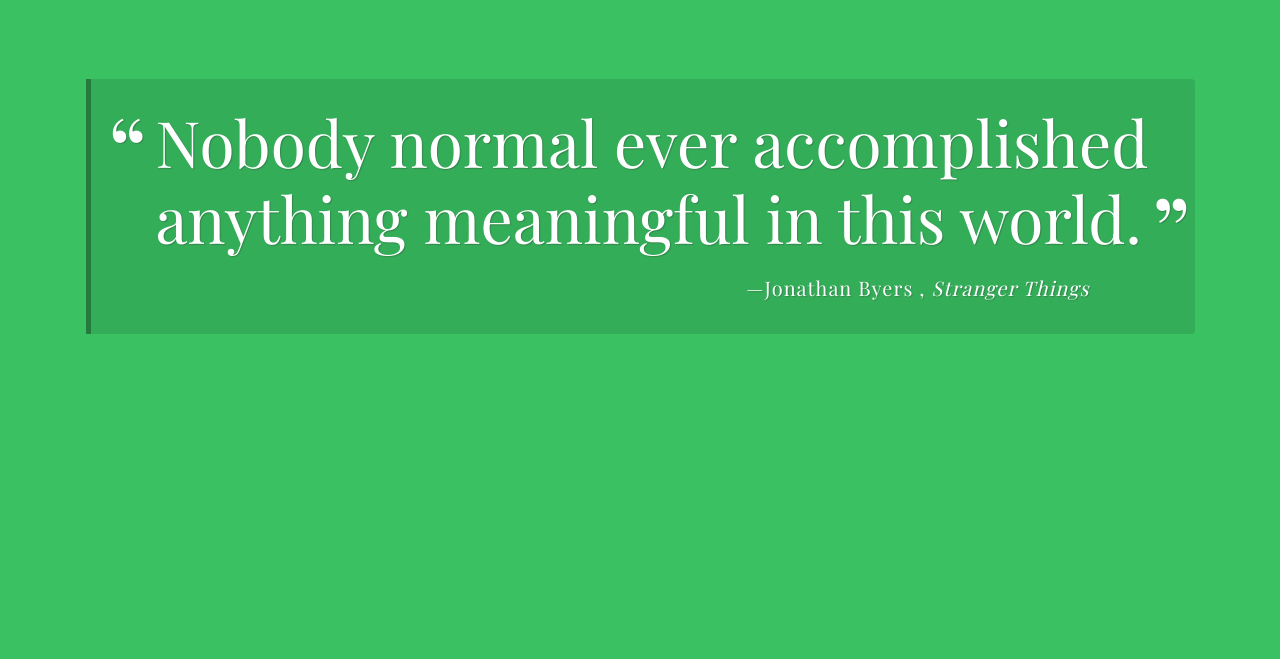
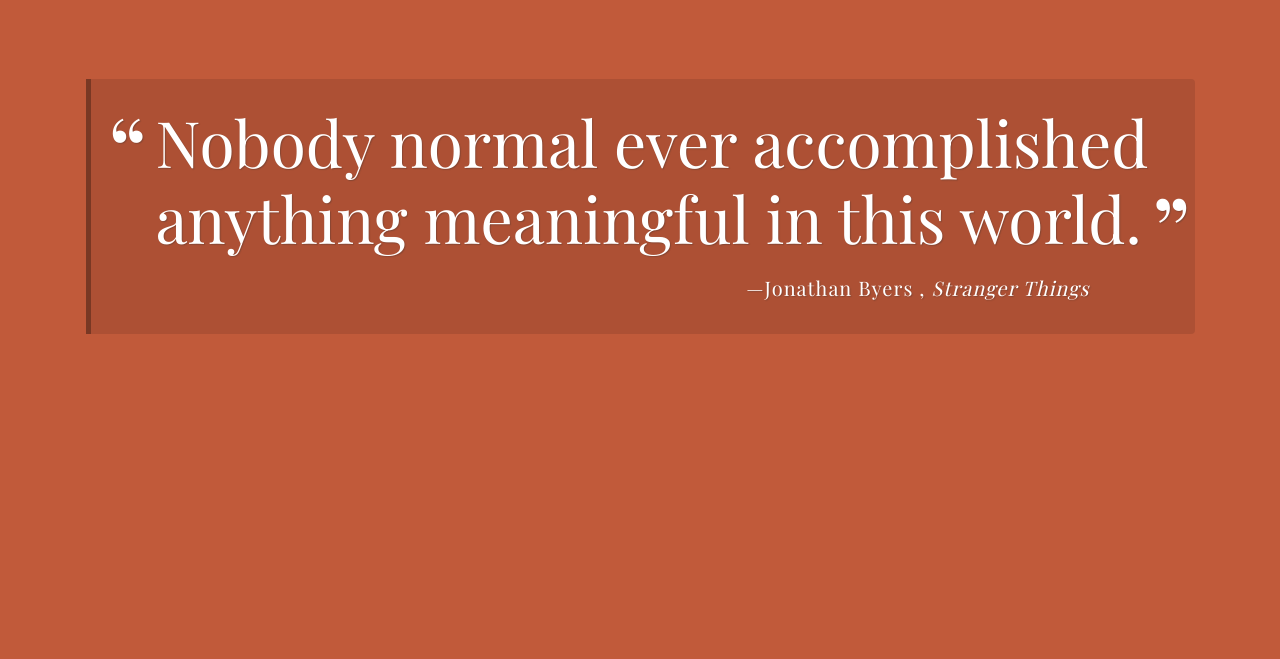
Before and after one commit to TravisAlstrand/fsjs-project-1, a plain HTML site: page index.html in a window 1280 px wide. Shown: the part 141-800 px from the top of the page. Drawn offline with nearby package versions, Linux system fonts and the light colour scheme; a web font is replaced by a local one.

Commit message:
Commit 4
Background color changes and timer implemented. Still want to figure out how to not repeat quotes / colors.

```diff
--- a/css/styles.css
+++ b/css/styles.css
@@ -6,7 +6,6 @@
  @import url('https://fonts.googleapis.com/css?family=Playfair+Display:400,400i,700,700i&display=swap');
 
 body {
-  background-color: rgb(58, 193, 98);
   color: white;
   font-family: 'Playfair Display', serif;
   padding: 5px;
@@ -115,6 +114,11 @@ h1 {
   font-style: normal;
 }
 
+.tags {
+  text-decoration: underline;
+  font-size: 1.5em;
+}
+
 @media (min-width: 768px) {
   body {
     padding: 25px;
--- a/index.html
+++ b/index.html
@@ -8,7 +8,7 @@
     <link rel="stylesheet" href="css/styles.css">
   </head>
 
-  <body>
+  <body id="body" style="background-color: #3ab8c1">
     <header>
       <h1>Random Quotes</h1>
       <button id="load-quote" class="load-quote">Show another quote</button>
--- a/js/script.js
+++ b/js/script.js
@@ -6,6 +6,7 @@ project 1 - A Random Quote Generator
 // For assistance:
   // Check the "Project Resources" section of the project instructions
   // Reach out in your Slack community - https://treehouse-fsjs-102.slack.com/app_redirect?channel=chit-chat
+const body = document.getElementById('body');
 const quoteBox = document.getElementById('quote-box');
 let currentQuote;
 /***
@@ -17,52 +18,77 @@ const quotes = [
     quote: "Hold on to your butts!",
     source: "Samuel L. Jackson",
     citation: "Jurassic Park",
-    year: 1993
+    year: 1993,
+    tags: null
   },
   {
     quote: "Fourth wall break inside of a fourth wall break? That's like... 16 walls!",
     source: "Ryan Reynolds",
     citation: "Deadpool",
-    year: 2016
+    year: 2016,
+    tags: "Thought provoking"
   },
   {
     quote: "Nobody normal ever accomplished anything meaningful in this world.",
     source: "Jonathan Byers",
     citation: "Stranger Things",
-    year: null
+    year: null,
+    tags: null
   },
   {
     quote: "Never tell me the odds!",
     source: "Harrison Ford",
     citation: "The Empire Strikes Back",
-    year: 1980
+    year: 1980,
+    tags: "Classic"
   },
   {
     quote: "Do or do not. There is no try.",
     source: "Yoda",
     citation: "The Empire Strikes Back",
-    year: 1980
+    year: 1980,
+    tags: "So wise"
   },
   {
     quote: "Writing the next lines and words of your life is something only you can do. We write our own stories.",
     source: "Kim Pape",
     citation: null,
-    year: null
+    year: null,
+    tags: "Worded perfectly"
   },
   {
     quote: "Maybourne, you are an idiot every day of the week. Why couldn't you have taken one day off?",
     source: "Samantha Carter",
     citation: "Stargate SG-1",
-    year: null
+    year: null,
+    tags: null
   }
 ];
+
+const colors = [
+  "#3ac162", "#a4c13a", "#c1a23a", "#c15a3a",
+  "#c13a3a", "#c13a8d", "#963ac1", "#3a3cc1", "#3ab8c1"
+];
+
+/***
+ * `getRandomColor` function
+***/
+
+function getRandomColor() {
+  // get a random number between 0 & the last number of colors array
+  const randomNumber = Math.floor(Math.random() * colors.length);
+  // return the color in colors array at random number index
+  return colors[randomNumber];
+}
 
 /***
  * `getRandomQuote` function
 ***/
 
 function getRandomQuote() {
+  // get a random number between 0 & the last number of quotes array
   const randomNumber = Math.floor(Math.random() * quotes.length);
+  // return the object in quotes array at random number index
   return quotes[randomNumber];
 }
 
@@ -71,27 +97,47 @@ function getRandomQuote() {
 ***/
 
 function printQuote() {
+  // call getRandomQuote and assign to 'nextQuote' variable
   let nextQuote = getRandomQuote();
+  // call getRandomColor and assign to 'newColor' variable
+  let newColor = getRandomColor();
+
+  // check if newly acquired quote object is the same as the last (currentQuote)
   if (nextQuote === currentQuote) {
+    // if so, call getRandomQuote again and re assign 'nextQuote' variable
     nextQuote = getRandomQuote();
   } else {
+    // if not, assign new quote to 'current quote' variable
     currentQuote = nextQuote;
+
+    // variable for html replacement code
     let newHTML = `
       <p class="quote">${currentQuote.quote}</p>
       <p class="source">${currentQuote.source}
     `;
 
+    // check if there is a citation value
     if (currentQuote.citation !== null) {
       newHTML += `<span class="citation">${currentQuote.citation}</span>`;
     }
 
+    // check if there is a year value
     if (currentQuote.year !== null) {
       newHTML += `<span class="year">${currentQuote.year}</span>`
     }
 
+    // check if there is a tags value
+    if (currentQuote.tags !== null) {
+      newHTML +=  `</p><p class="tags">${currentQuote.tags}`
+    }
+
+    // complete html markup
     newHTML += `</p>`;
 
+    // assign html markup to DOM
     quoteBox.innerHTML = newHTML;
+
+    body.style.backgroundColor = newColor;
   }
 }
 
@@ -103,3 +149,5 @@ printQuote();
 ***/
 
 document.getElementById('load-quote').addEventListener("click", printQuote, false);
+
+setInterval(printQuote, 6000);
```
